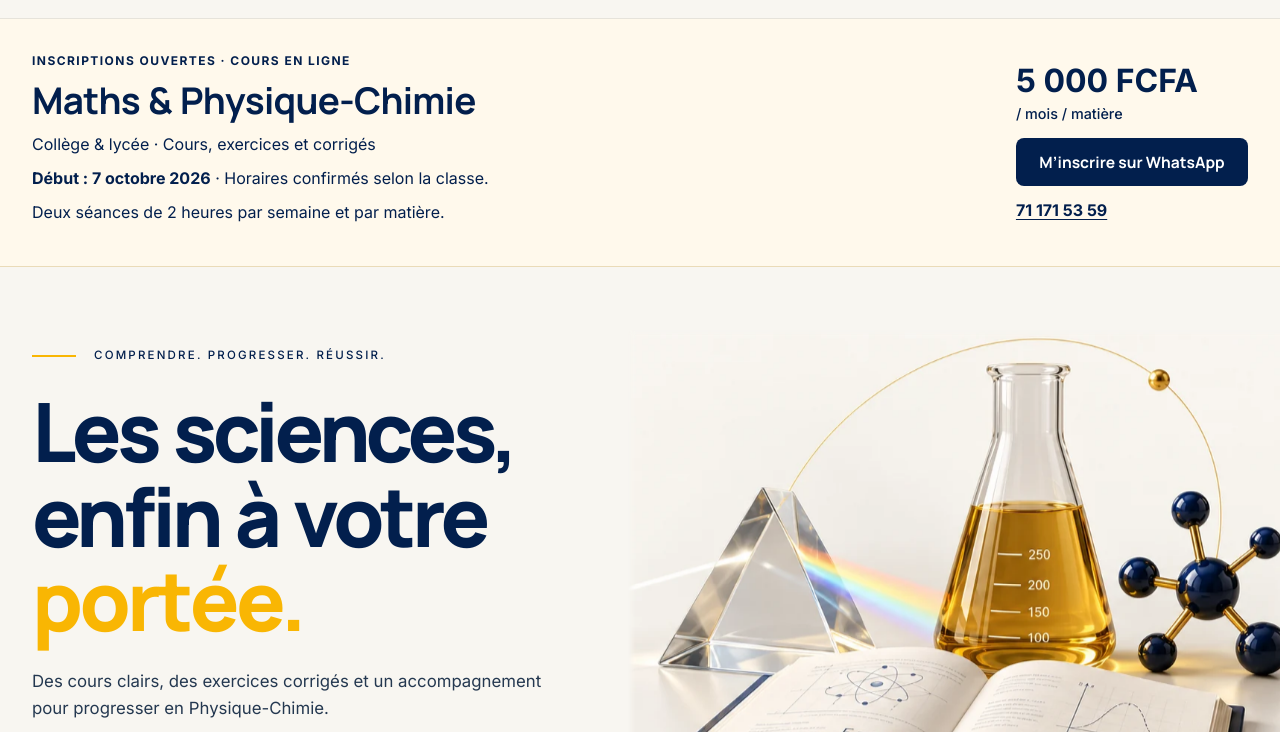
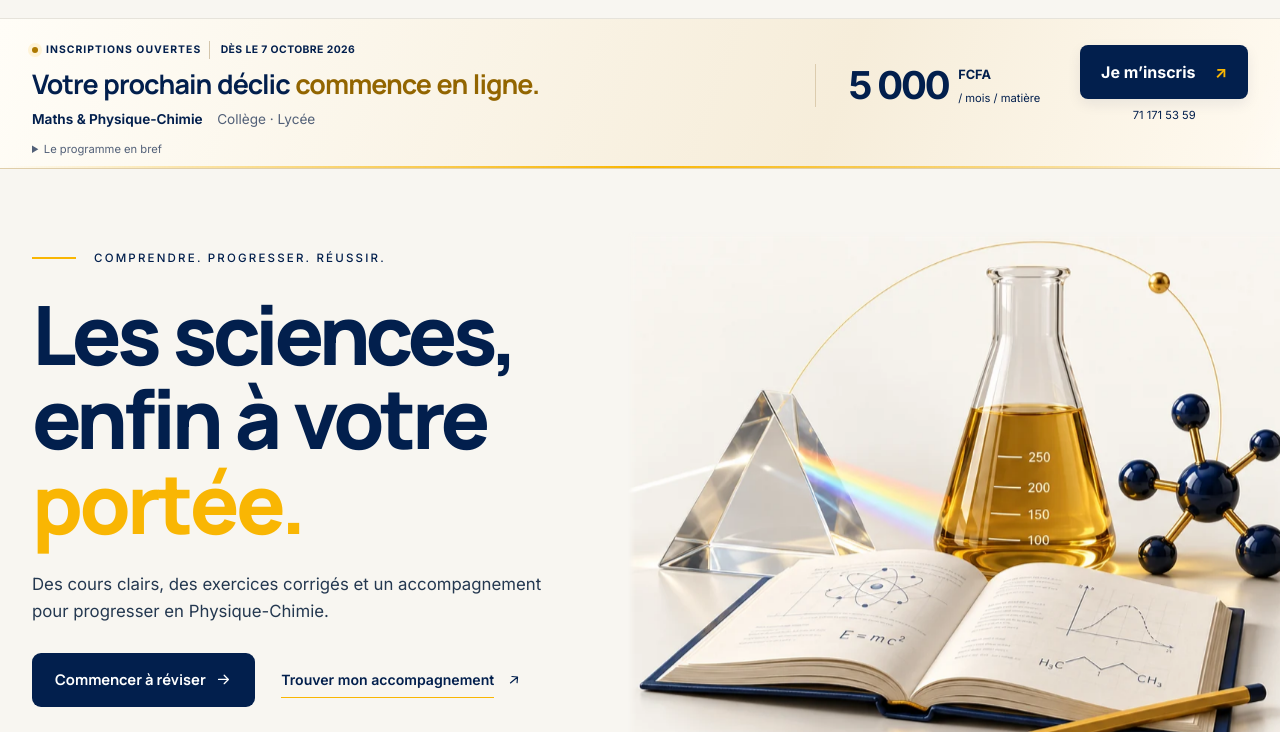
Before and after one commit to afrigerance-commits/Xam-Xam-Academy-website, an Astro site: page / in a window 1280 px wide. Shown: the part 67-799 px from the top of the page. Built offline with nearby package versions, Linux system fonts and the light colour scheme; Astro itself is replaced by a stand-in of ours.

Commit message:
feat: premium animated online-course advertising band

```diff
--- a/src/pages/index.astro
+++ b/src/pages/index.astro
@@ -41,19 +41,18 @@ const jsonLd = {
 
   <section class="online-launch" aria-labelledby="online-launch-title">
     <div class="container online-launch__inner">
-      <div>
-        <p class="online-launch__label">Inscriptions ouvertes · Cours en ligne</p>
-        <h2 id="online-launch-title">Maths &amp; Physique-Chimie</h2>
-        <p>Collège &amp; lycée · Cours, exercices et corrigés</p>
-        <p><strong>Début : <time datetime="2026-10-07">7 octobre 2026</time></strong> · Horaires confirmés selon la classe.</p>
-        <p>Deux séances de 2 heures par semaine et par matière.</p>
+      <div class="online-launch__copy">
+        <p class="online-launch__label"><span aria-hidden="true"></span> Inscriptions ouvertes <span class="online-launch__date">Dès le 7 octobre 2026</span></p>
+        <h2 id="online-launch-title">Votre prochain déclic <em>commence en ligne.</em></h2>
+        <p class="online-launch__subjects">Maths &amp; Physique-Chimie <span>Collège · Lycée</span></p>
       </div>
+      <div class="online-launch__price"><strong>5 000</strong><div>FCFA<span>/ mois / matière</span></div></div>
       <div class="online-launch__action">
-        <p class="online-launch__price">5 000 FCFA <span>/ mois / matière</span></p>
-        <a class="btn btn--primary" href="https://wa.me/221711715359?text=Bonjour%20Xam%20Xam%20Academy%2C%20je%20souhaite%20m%E2%80%99inscrire%20aux%20cours%20en%20ligne%20%C3%A0%205%20000%20FCFA%20par%20mois%20et%20par%20mati%C3%A8re.%0AClasse%20%3A%20%0AMati%C3%A8re(s)%20%3A%20%0ADisponibilit%C3%A9s%20%3A%20" target="_blank" rel="noopener">M’inscrire sur WhatsApp<span class="sr-only"> (nouvel onglet)</span></a>
+        <a class="online-launch__cta" href="https://wa.me/221711715359?text=Bonjour%20Xam%20Xam%20Academy%2C%20je%20souhaite%20m%E2%80%99inscrire%20aux%20cours%20en%20ligne.%0AClasse%20%3A%20%0AMati%C3%A8re(s)%20%3A%20%0ADisponibilit%C3%A9s%20%3A%20" target="_blank" rel="noopener">Je m’inscris <span aria-hidden="true">↗</span><span class="sr-only"> sur WhatsApp (nouvel onglet)</span></a>
         <a class="online-launch__phone" href="tel:+221711715359">71 171 53 59</a>
       </div>
     </div>
+    <div class="container"><details class="online-launch__details"><summary>Le programme en bref</summary><p>Cours, exercices et corrigés · Deux séances de 2 heures par semaine et par matière. Horaires confirmés selon la classe.</p></details></div>
   </section>
 
   <section class="premium-hero" id="accueil" aria-labelledby="hero-title">
@@ -667,15 +666,36 @@ const jsonLd = {
 </BaseLayout>
 
 <style>
-  .online-launch { margin-top:max(var(--header-h), 86px); background:#fff9ec; color:#021f4d; border-bottom:1px solid #eadbb8; padding:2rem 0; }
-  .online-launch + .premium-hero { padding-top:clamp(2rem, 5vw, 4rem); }
-  .online-launch__inner { display:flex; align-items:center; justify-content:space-between; gap:2rem; }
-  .online-launch__label { font-size:.75rem; font-weight:700; letter-spacing:.12em; text-transform:uppercase; margin:0 0 .65rem; }
-  .online-launch h2 { font-size:clamp(1.5rem,3vw,2.3rem); line-height:1.15; margin:0 0 .6rem; }
-  .online-launch p { margin-bottom:.5rem; }
-  .online-launch__action { flex-shrink:0; }
-  .online-launch__price { font-size:2rem; font-weight:800; line-height:1.2; }
-  .online-launch__price span { display:block; font-size:.9rem; font-weight:500; margin:.3rem 0 1rem; }
-  .online-launch__phone { display:block; margin-top:.65rem; font-weight:700; color:#021f4d; text-decoration:underline; text-underline-offset:3px; }
-  @media(max-width:767px) { .online-launch__inner { flex-direction:column; align-items:flex-start; gap:1rem; } .online-launch__action { width:100%; } }
+.online-launch{position:relative;isolation:isolate;overflow:hidden;margin-top:max(var(--header-h),86px);padding:1.4rem 0 .65rem;background:linear-gradient(110deg,#fffdf7,#f6edda 65%,#fffaf0);color:#021f4d;border-bottom:1px solid #dfceaa}
+.online-launch::before{content:"";position:absolute;inset:-100% -40%;z-index:-1;background:linear-gradient(110deg,transparent 42%,#fff9 48%,#f9b60318 51%,transparent 57%);transform:translateX(-35%);animation:launch-light 3.8s ease-out both;pointer-events:none}
+.online-launch::after{content:"";position:absolute;bottom:0;left:0;width:100%;height:2px;background:linear-gradient(90deg,transparent,#f9b603,transparent);transform-origin:left;animation:launch-line 1.1s ease-out both}
+.online-launch__inner{display:grid;grid-template-columns:minmax(0,1fr) auto auto;gap:2.5rem;align-items:center;animation:launch-enter .7s ease-out both}
+.online-launch__label{display:flex;align-items:center;gap:.5rem;font-size:.65rem;font-weight:800;letter-spacing:.1em;text-transform:uppercase;margin:0 0 .6rem}
+.online-launch__label>span:first-child{width:6px;height:6px;background:#ad7900;border-radius:50%;box-shadow:0 0 0 4px #f9b60320}
+.online-launch__date{border-left:1px solid #d4c6ac;padding-left:.65rem;letter-spacing:.04em}
+.online-launch h2{font-size:clamp(1.25rem,2.1vw,1.85rem);line-height:1.2;letter-spacing:-.035em;margin:0 0 .45rem}
+.online-launch h2 em{font-style:normal;color:#926500}
+.online-launch__subjects{margin:0;font-size:.85rem;font-weight:650}
+.online-launch__subjects span{font-weight:400;margin-left:.7rem;color:#526078}
+.online-launch__price{display:flex;align-items:center;gap:.6rem;border-left:1px solid #dcccae;padding-left:2rem;white-space:nowrap}
+.online-launch__price strong{font-size:clamp(2rem,3vw,2.8rem);letter-spacing:-.055em;line-height:1}
+.online-launch__price div{font-weight:800;font-size:.8rem}
+.online-launch__price span{display:block;font-weight:400;font-size:.7rem;margin-top:.25rem}
+.online-launch__action{text-align:center}
+.online-launch__cta{display:flex;align-items:center;justify-content:center;gap:1.2rem;padding:.85rem 1.3rem;border-radius:8px;background:#021f4d;color:#fff;font-weight:750;text-decoration:none;box-shadow:0 5px 14px #021f4d14;transition:transform .2s,box-shadow .2s}
+.online-launch__cta span[aria-hidden]{color:#f9b603;transition:transform .2s}
+.online-launch__cta:hover{transform:translateY(-2px);box-shadow:0 8px 18px #021f4d25}
+.online-launch__cta:hover span[aria-hidden]{transform:translate(2px,-2px)}
+.online-launch__cta:focus-visible,.online-launch__phone:focus-visible,.online-launch summary:focus-visible{outline:3px solid #926500;outline-offset:4px}
+.online-launch__phone{display:inline-block;color:#021f4d;font-size:.7rem;margin-top:.45rem;text-decoration:none}
+.online-launch__details{font-size:.7rem;margin-top:.6rem;color:#526078}
+.online-launch__details summary{cursor:pointer;width:fit-content;text-underline-offset:3px}
+.online-launch__details p{margin:.5rem 0;line-height:1.6}
+.online-launch + .premium-hero{padding-top:clamp(2rem,5vw,4rem)}
+@keyframes launch-light{from{transform:translateX(-35%)}to{transform:translateX(35%)}}
+@keyframes launch-line{from{transform:scaleX(0)}to{transform:scaleX(1)}}
+@keyframes launch-enter{from{opacity:0;transform:translateY(8px)}to{opacity:1;transform:translateY(0)}}
+@media(max-width:999px){.online-launch__inner{gap:1.2rem}.online-launch__price{padding-left:1rem}.online-launch__date{display:none}}
+@media(max-width:767px){.online-launch{padding:1.1rem 0 .7rem}.online-launch__inner{grid-template-columns:1fr auto;gap:1rem}.online-launch__copy{grid-column:1/-1}.online-launch__price{border:0;padding:0}.online-launch__subjects span{display:block;margin:.2rem 0 0}.online-launch__date{display:inline}.online-launch__cta{padding:.75rem 1rem}.online-launch__label{font-size:.6rem;letter-spacing:.03em}}
+@media(prefers-reduced-motion:reduce){.online-launch::before,.online-launch::after,.online-launch__inner{animation:none}.online-launch__cta,.online-launch__cta span[aria-hidden]{transition:none}.online-launch__cta:hover,.online-launch__cta:hover span[aria-hidden]{transform:none}}
 </style>
```
